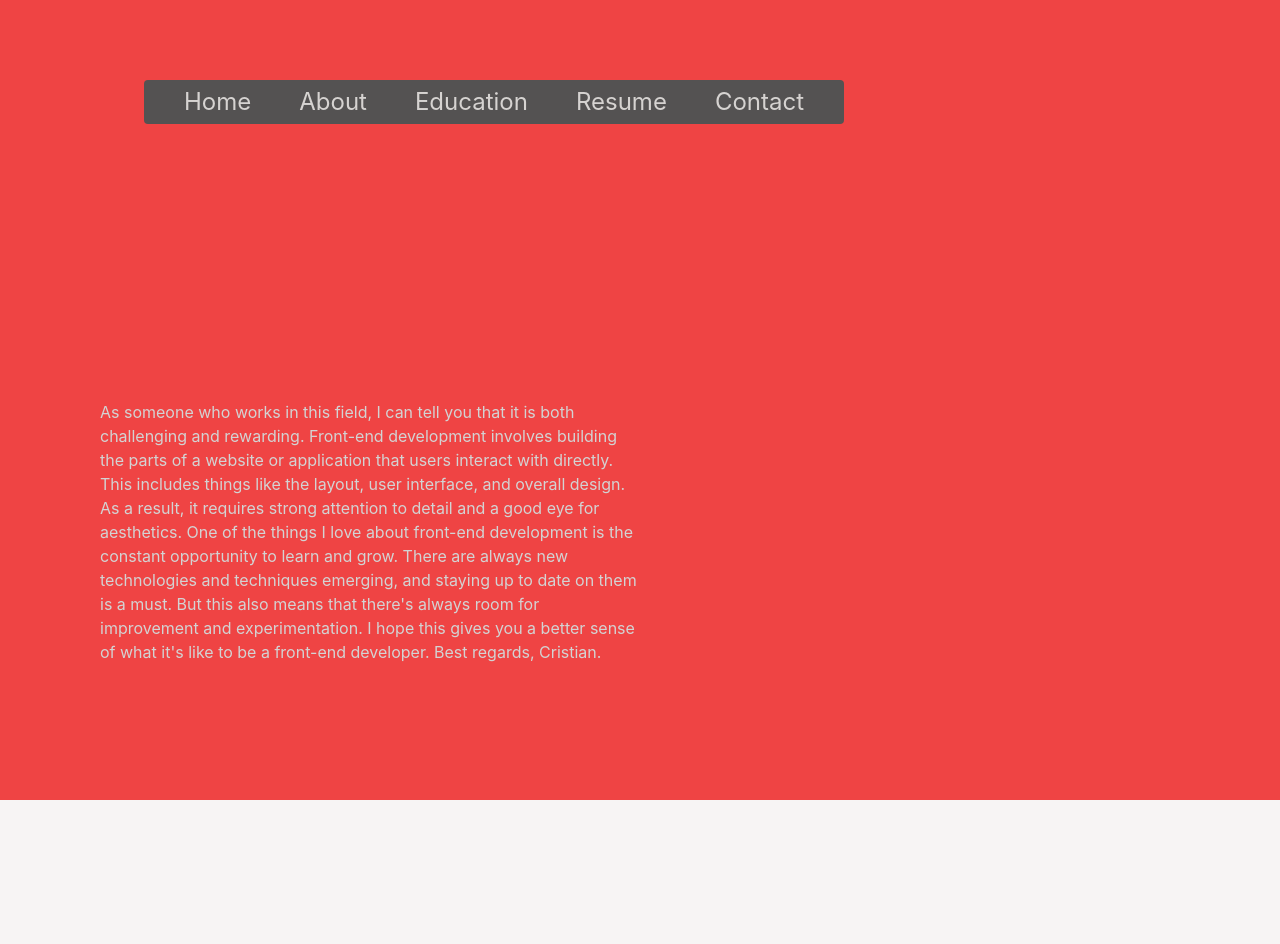
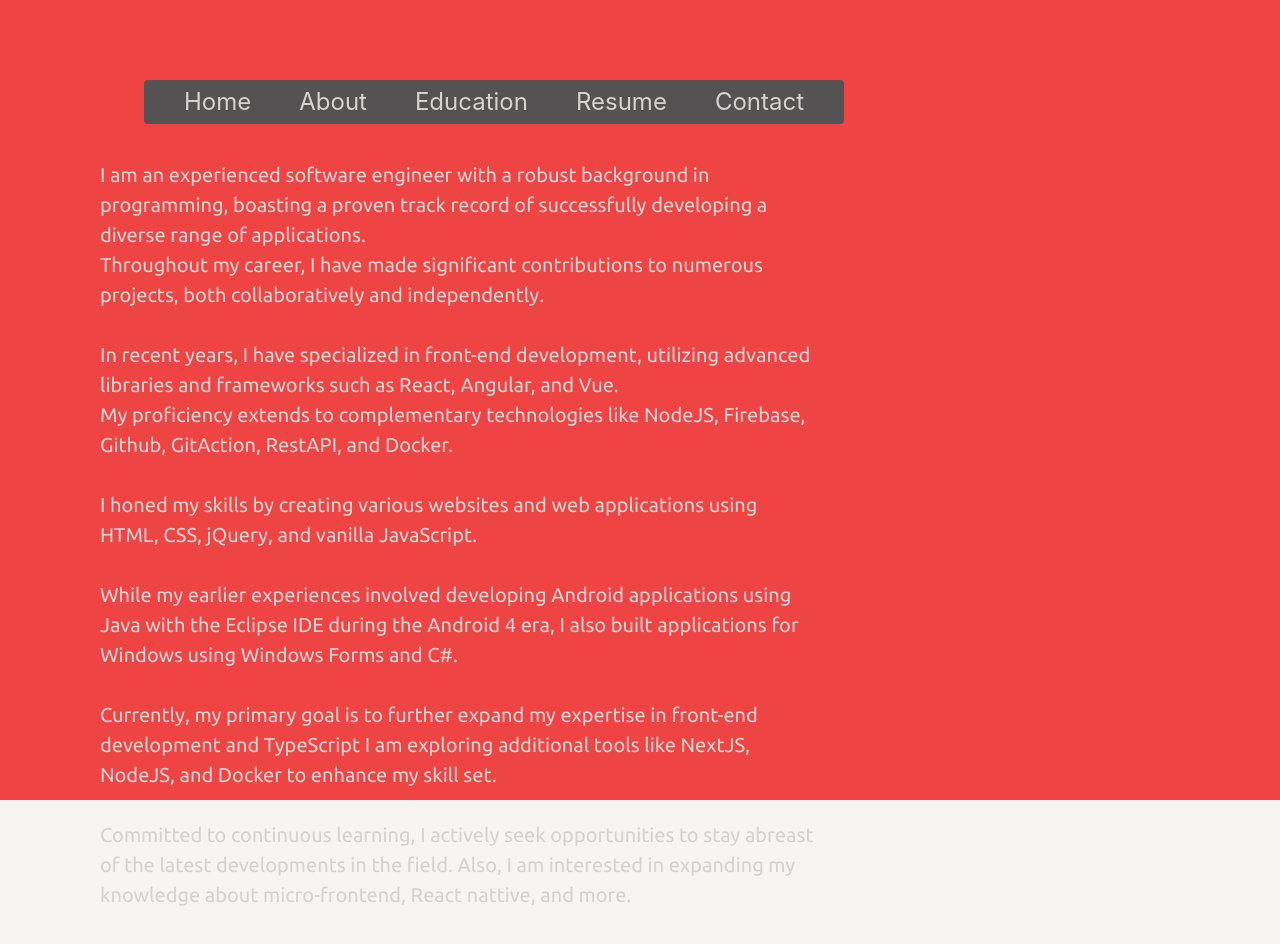
Before and after one commit to Cristian-Nass/cristian-nass-personal-web-site, a React (Vite) app: page /about in a window 1280 px wide. Shown: the top 944 px of the page. Built offline with nearby package versions, Linux system fonts and the light colour scheme.

Commit message:
add bout me

```diff
--- a/src/pages/About.tsx
+++ b/src/pages/About.tsx
@@ -1,25 +1,56 @@
 import transition from '../transition';
+import {useMediaQuery} from 'usehooks-ts';
+
 const About = () => {
+  const matches = useMediaQuery('(min-width: 1024px)');
+
   return (
     <div className="bg-red-500 bg-cover top-0 left-0 absolute h-full w-full">
       <div
         className="flex flex-row"
-        style={{padding: '400px 100px', color: 'lightgray'}}>
-        <div className="basis-1/2">
-          As someone who works in this field, I can tell you that it is both
-          challenging and rewarding. Front-end development involves building the
-          parts of a website or application that users interact with directly.
-          This includes things like the layout, user interface, and overall
-          design. As a result, it requires strong attention to detail and a good
-          eye for aesthetics. One of the things I love about front-end
-          development is the constant opportunity to learn and grow. There are
-          always new technologies and techniques emerging, and staying up to
-          date on them is a must. But this also means that there's always room
-          for improvement and experimentation. I hope this gives you a better
-          sense of what it's like to be a front-end developer. Best regards,
-          Cristian.
+        style={{
+          padding: matches ? '20vh 100px' : '10vh 20px',
+          color: 'lightgray',
+          fontFamily: 'Ubuntu',
+          fontSize: '20px',
+        }}>
+        <div className={matches ? 'basis-2/3' : undefined}>
+          I am an experienced software engineer with a robust background in
+          programming, boasting a proven track record of successfully developing
+          a diverse range of applications.
+          <br />
+          Throughout my career, I have made significant contributions to
+          numerous projects, both collaboratively and independently.
+          <br />
+          <br />
+          In recent years, I have specialized in front-end development,
+          utilizing advanced libraries and frameworks such as React, Angular,
+          and Vue.
+          <br />
+          My proficiency extends to complementary technologies like NodeJS,
+          Firebase, Github, GitAction, RestAPI, and Docker.
+          <br />
+          <br />
+          I honed my skills by creating various websites and web applications
+          using HTML, CSS, jQuery, and vanilla JavaScript.
+          <br />
+          <br />
+          While my earlier experiences involved developing Android applications
+          using Java with the Eclipse IDE during the Android 4 era, I also built
+          applications for Windows using Windows Forms and C#.
+          <br />
+          <br />
+          Currently, my primary goal is to further expand my expertise in
+          front-end development and TypeScript I am exploring additional tools
+          like NextJS, NodeJS, and Docker to enhance my skill set.
+          <br />
+          <br />
+          Committed to continuous learning, I actively seek opportunities to
+          stay abreast of the latest developments in the field. Also, I am
+          interested in expanding my knowledge about micro-frontend, React
+          nattive, and more.
         </div>
-        <div className="basis-1/2"></div>
+        {matches && <div className="basis-1/3"></div>}
       </div>
     </div>
   );
```
